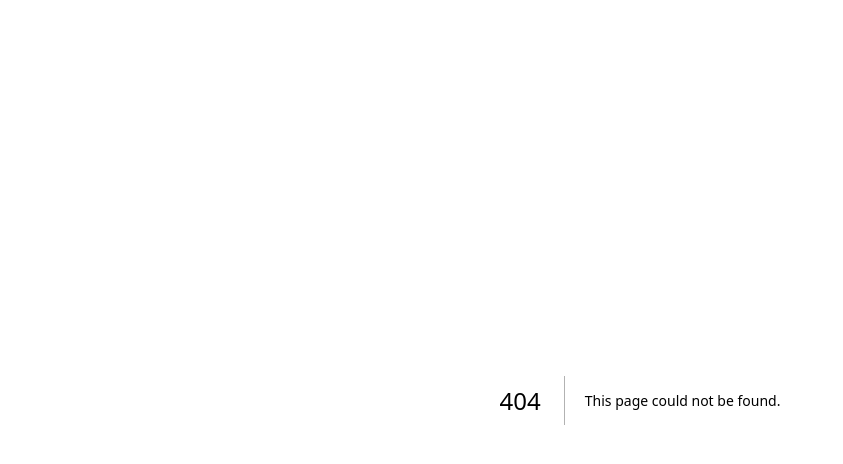
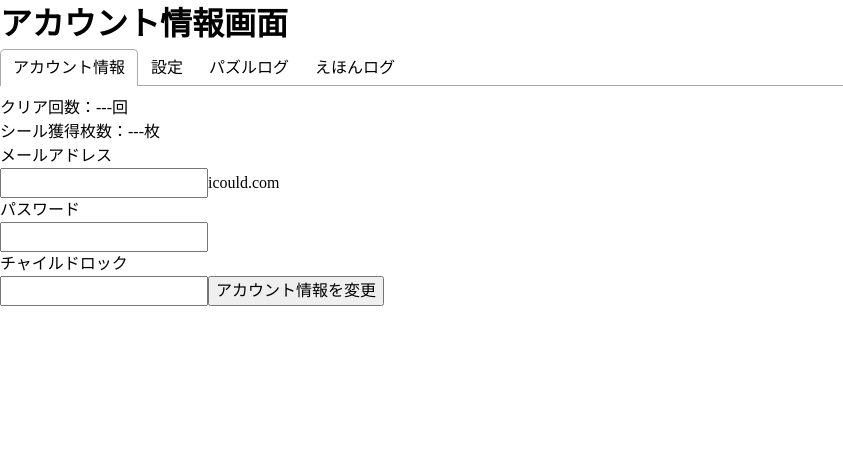
Before and after one commit to ishida-0622/u22-2023, a Next.js app in the folder frontend/: page /account-info in a window 1280 px wide. Before the commit this address had no page. Shown: the top 464 px of the page, without its empty margins (0-843 px from the left). Built offline with nearby package versions, Linux system fonts and the light colour scheme.

Commit message:
move: パスの変更

```diff
--- /dev/null
+++ b/frontend/src/pages/account-info/index.tsx
@@ -0,0 +1,7 @@
+import { AccountInfo } from "@/components/pages/AccountInfo";
+
+const account_info = () => {
+  return <AccountInfo />;
+};
+
+export default account_info;
```
Also changed, not shown: frontend/src/pages/account_info.tsx (deleted, +0 -7 lines).
